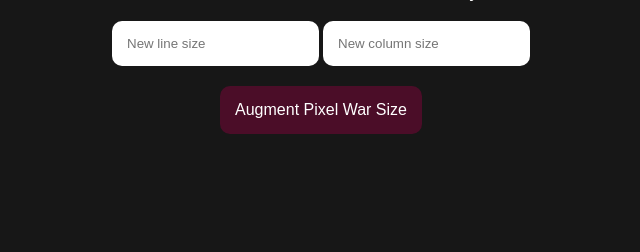
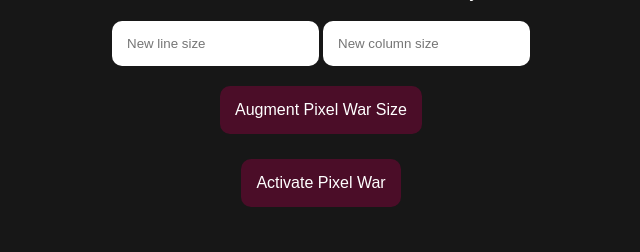
Before and after one commit to rezoleo/pixel-war, a PHP site: page /admin_control.php in a window 1280 px wide. Shown: the part 585-837 px from the top of the page, without its empty margins (319-959 px from the left). Before the commit the page ends 719 px from the top, so only its background shows below. Run offline with PHP 8.4, Linux system fonts and the light colour scheme; the visitor is signed in with stand-in values (Sample User, id 1); data that the repository does not hold is empty.

Commit message:
feat: stop pixel war by admin possible

```diff
--- a/admin_control.php
+++ b/admin_control.php
@@ -71,7 +71,11 @@ list($width, $height) = explode(',', $fileContent);
                 <button id="uploadModificationButton">Augment Pixel War Size</button>
             </form>
         </div>
+        <form class="changing-pixel-war-state" action="admin_pixel_war_deactivate.php">
+            <button id="changePixelWarStateButton">Deactivate Pixel War</button>
+        </form>
     </div>
     <script src="scripts/refresh_admin.js"></script>
+    <script src="scripts/disable_pixel_war_admin.js"></script>
 </body>
 </html>
--- a/admin_login.html
+++ b/admin_login.html
@@ -48,5 +48,6 @@
             <button type="submit">Login</button>
         </form>
     </div>
+    <script src="scripts/disable_pixel_war.js"></script>
 </body>
 </html>
--- a/index.html
+++ b/index.html
@@ -46,5 +46,6 @@
             </b></U>
         </p>
     </div>
+    <script src="scripts/disable_pixel_war.js"></script>
 </body>
 </html>
--- /dev/null
+++ b/is_pixel_war_active.php
@@ -0,0 +1,9 @@
+<?php
+
+$file = 'private/is_pixel_war_active.txt';
+
+// Read the file contents
+$contents = file_get_contents($file);
+
+// Echo the boolean value
+echo $contents;
--- a/pixel_war.html
+++ b/pixel_war.html
@@ -51,5 +51,6 @@
     <script src="scripts/create_buttons.js"></script>
     <script src="scripts/draw_pixel.js"></script>
     <script src="scripts/refresh.js"></script>
+    <script src="scripts/disable_pixel_war.js"></script>
 </body>
 </html>
--- /dev/null
+++ b/scripts/disable_pixel_war_admin.js
@@ -0,0 +1,17 @@
+// Fonction pour désactiver le lien Pixel War
+function changePixelWarStateButton(isActive) {
+    const button = document.getElementById('changePixelWarStateButton');
+    if (button) {
+        button.textContent = isActive ? 'Deactivate Pixel War' : 'Activate Pixel War';
+    }
+}
+
+fetch('is_pixel_war_active.php')
+    .then(response => response.text())
+    .then(data => {
+        const isActive = data === 'true';
+        changePixelWarStateButton(isActive);
+    })
+    .catch(error => {
+        console.error('Error reading file:', error);
+    });
--- a/scripts/draw_pixel.js
+++ b/scripts/draw_pixel.js
@@ -28,6 +28,9 @@ document.getElementById('uploadColorButton').addEventListener('click', function
             }
             else if (data == "Too many requests") {
                 alert("Trop de requêtes, veuillez patienter");
+            }
+            else if (data == "Pixel war is not active") {
+                alert("La pixel war n'est pas active");
             }
             else {
                 alert("Erreur lors de l'écriture du pixel");
--- a/scripts/refresh_admin.js
+++ b/scripts/refresh_admin.js
@@ -125,7 +125,7 @@ canvas.addEventListener('mouseup', function (e) {
     /* The if statement is there because it is only possible to fill a pair of 2 pixels in white
     Thus the rectangle drawn is not correct but it will correspond to what will be whitened */
 
-    // F    ormulas by trial and error it works with the backend but may not result in the best preview
+    // Formulas by trial and error it works with the backend but may not result in the best preview
     if (xMin % 2 == 0 && xMax % 2 == 0){ // case where the last column does not end a byte
         ctx.fillRect(xMin, yMin, xMax + 2 - xMin, yMax + 1 - yMin);
     }
--- a/stylesheets/main.css
+++ b/stylesheets/main.css
@@ -46,7 +46,6 @@ header {
     text-decoration: inherit;
     border-color: #ffffff;
     padding: 0.6em 1em;
-    cursor: pointer;
     color: #ffffff;
     background-image: linear-gradient(45deg, transparent 50%, #000000 50%);
     background-position: 25%;
@@ -380,3 +379,35 @@ header {
     margin: 0;
     padding: 0;
 }
+
+button.disabled-button {
+    cursor: not-allowed !important;
+}
+
+.finished-message {
+    color: red !important;
+    font-weight: bold;
+}
+
+.changing-pixel-war-state{
+    display: flex;
+    flex-direction: column;
+    align-items: center;
+}
+
+#changePixelWarStateButton{
+    border-radius: 10px;
+    border: none;
+    outline: none;
+    padding: 15px;
+    margin: 15px auto;
+    cursor: pointer;
+    color: #ffffff;
+    transition: .4s ease-in;
+    font-size: 1em;
+    background-color: rgb(75, 13, 40);
+}
+
+#changePixelWarStateButton:hover {
+    background-color: rgb(132,21,69);
+}
```
Also changed, not shown: admin_pixel_war_deactivate.php (added, +26 -0 lines), scripts/disable_pixel_war.js (added, +28 -0 lines), write_pixel.php (+13 -0 lines).
